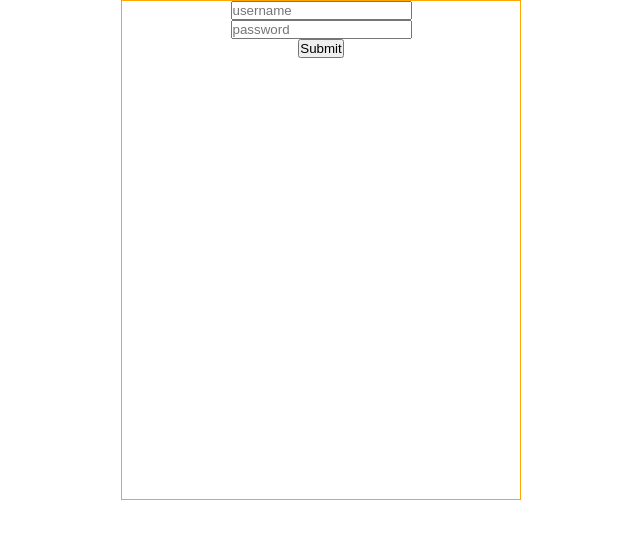
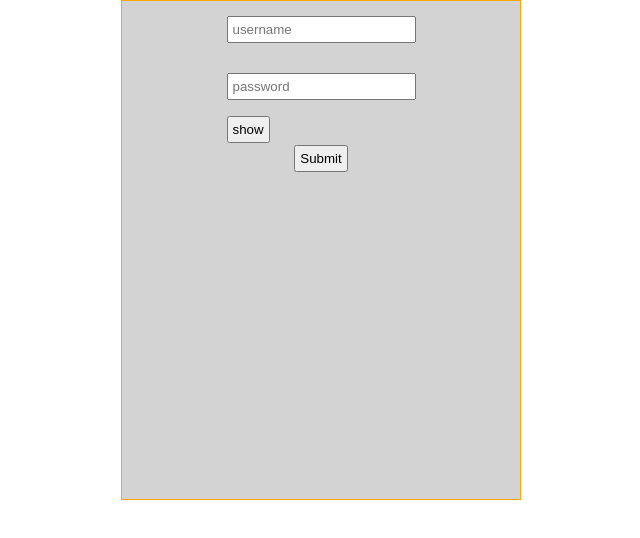
Before and after one commit to DuyNamjs08/class-reactjs--nodemy-, a React (Create React App) app: page / in a window 1280 px wide. Shown: the top 538 px of the page, without its empty margins (319-959 px from the left). Built offline with nearby package versions, Linux system fonts and the light colour scheme.

Commit message:
update show hide

```diff
--- a/src/components/Component.js
+++ b/src/components/Component.js
@@ -1,9 +1,11 @@
+import { type } from "@testing-library/user-event/dist/type";
 import React, { useState } from "react";
 
 
 function Component(props) {
-    const[username,setUsername]=useState('')
+    const [username, setUsername] = useState('');
     const [password, setPassword] = useState('');
+    const [showpassword, setshowpassword]=useState(false)
 
     const handleChangeUsername = (e) => {
         const value=e.target.value
@@ -18,11 +20,19 @@ function Component(props) {
        console.log({ username, password });
    };
 
+   const togglePassword = (e) => {
+       setshowpassword(!showpassword);
+       console.log(showpassword);
+   };
 
   return (
     <div className="container">
       <div>
         <input
+          style={{
+            margin: "15px 12px",
+            padding: "4px",
+          }}
           type="text"
           placeholder="username"
           value={username}
@@ -31,14 +41,37 @@ function Component(props) {
       </div>
       <div>
         <input
-          type="password"
+          style={{
+            margin: "15px 12px",
+            padding: "4px",
+          }}
+          type={showpassword === false ? "password" : "text"}
           placeholder="password"
           value={password}
           onChange={handleChangePassword}
         />
+        <br />
+        <button
+          style={{
+            margin: "1px 12px",
+            padding: "4px",
+          }}
+          type="checkbox"
+          onClick={togglePassword}
+        >
+          show
+        </button>
       </div>
       <div>
-        <button onClick={handleOnclick}>Submit</button>
+        <button
+          style={{
+            margin: "1px 12px",
+            padding: "4px",
+          }}
+          onClick={handleOnclick}
+        >
+          Submit
+        </button>
       </div>
     </div>
   );
--- a/src/index.css
+++ b/src/index.css
@@ -11,6 +11,6 @@
     width: 400px;
     height: 500px;
     margin: 0 auto;
-    /* background: #537e90; */
-    object-fit: cover;
+    background: lightgray;
+
 }
```
